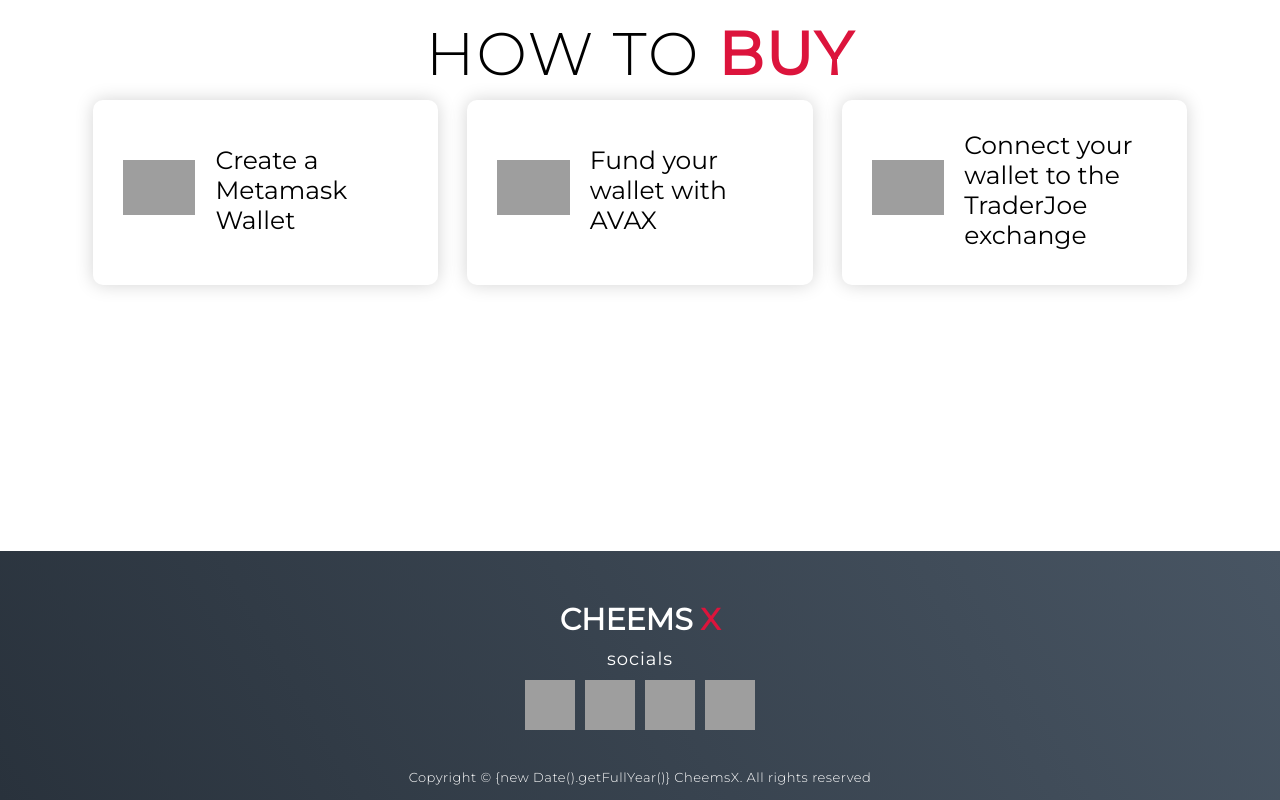
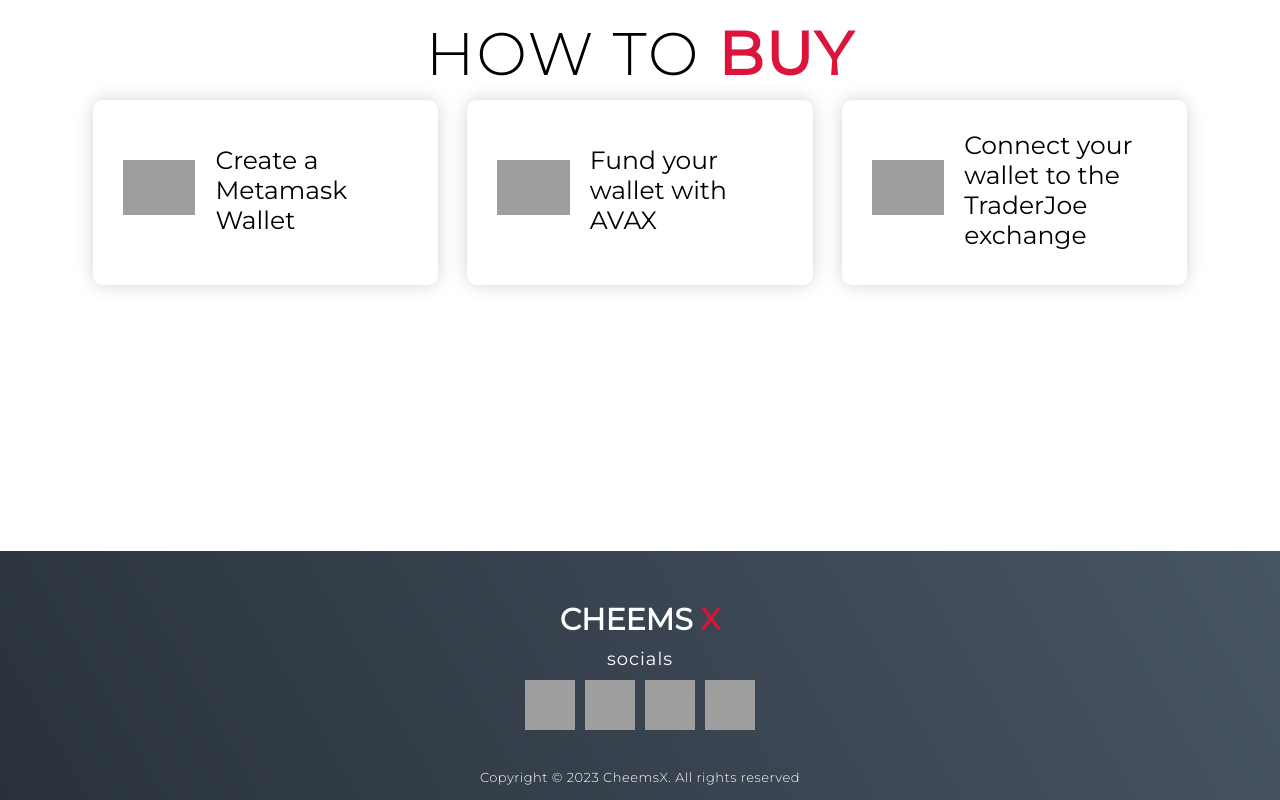
Before and after one commit to CheemsOnAVAX/CheemsonX, a plain HTML site: page index.html in a window 1280 px wide. Shown: the part 5066-5866 px from the top of the page. Drawn offline with Linux system fonts and the light colour scheme; grey boxes are pictures that could not be loaded; a script that the page names is missing.

Commit message:
year update

```diff
--- a/index.html
+++ b/index.html
@@ -311,7 +311,7 @@ Coinmarketcap and Coingecko Listing
           </div>
 
         </div>
-        <p>Copyright © {new Date().getFullYear()} CheemsX. All rights reserved</p>
+        <p>Copyright © 2023 CheemsX. All rights reserved</p>
       </div>
     </section>
     <!-- End Footer -->
```
